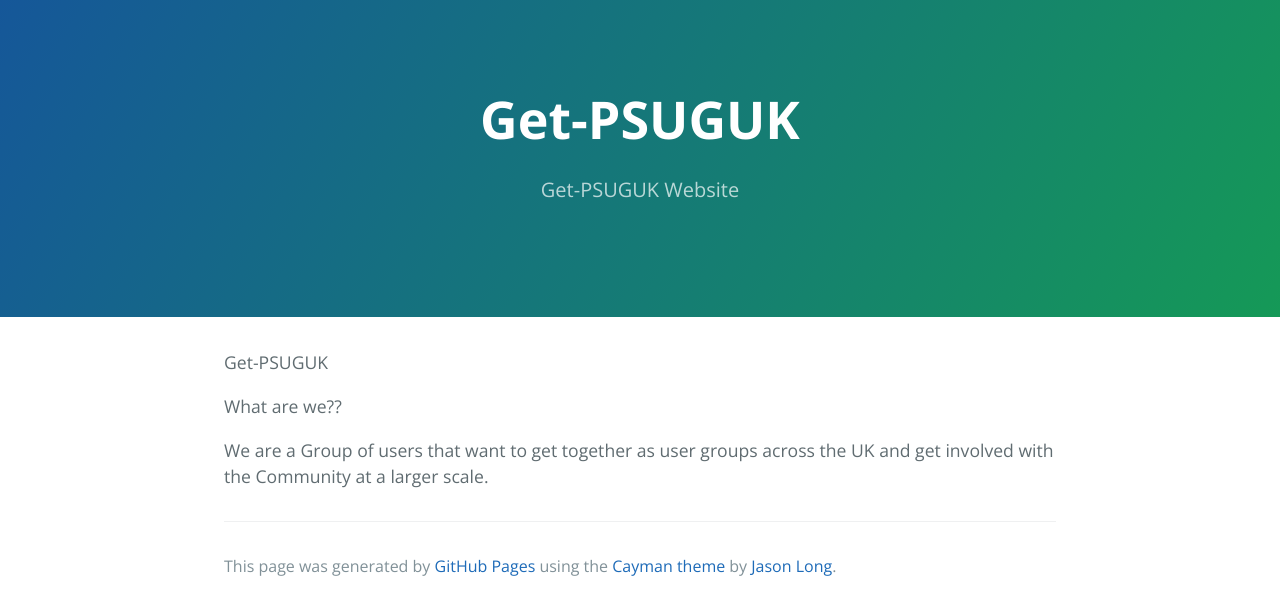
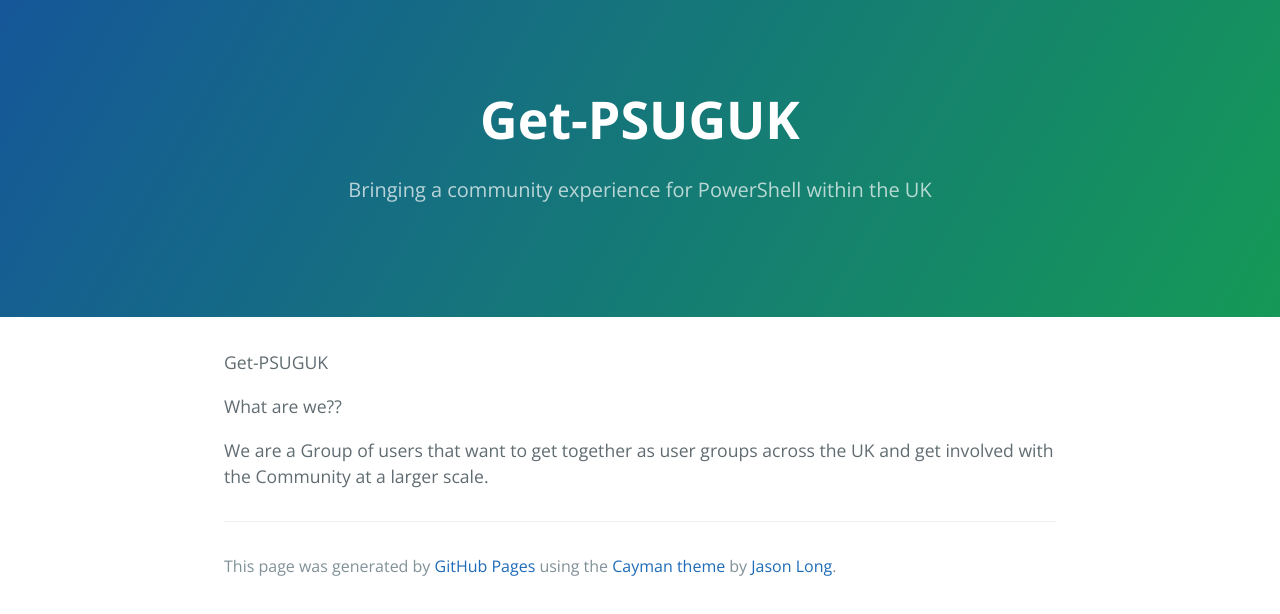
Before and after one commit to Get-PSUGUK/Get-PSUGUK.github.io, a plain HTML site: page index.html in a window 1280 px wide. Drawn offline with nearby package versions, Linux system fonts and the light colour scheme.

Commit message:
update Website

```diff
--- a/index.html
+++ b/index.html
@@ -2,7 +2,7 @@
 <html lang="en-us">
   <head>
     <meta charset="UTF-8">
-    <title>Get-psuguk.GitHub.io by Get-PSUGUK</title>
+    <title>Get-PSUGUK - The UK PowerShell UserGroup</title>
     <meta name="viewport" content="width=device-width, initial-scale=1">
     <link rel="stylesheet" type="text/css" href="stylesheets/normalize.css" media="screen">
     <link href='https://fonts.googleapis.com/css?family=Open+Sans:400,700' rel='stylesheet' type='text/css'>
@@ -12,7 +12,7 @@
   <body>
     <section class="page-header">
       <h1 class="project-name">Get-PSUGUK</h1>
-      <h2 class="project-tagline">Get-PSUGUK Website</h2>
+      <h2 class="project-tagline">Bringing a community experience for PowerShell within the UK</h2>
     </section>
 
     <section class="main-content">
```
